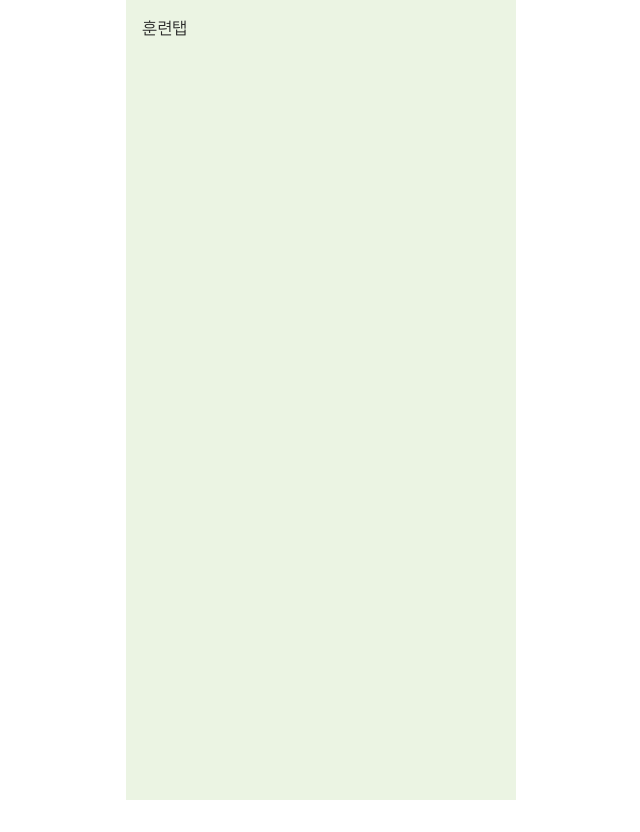
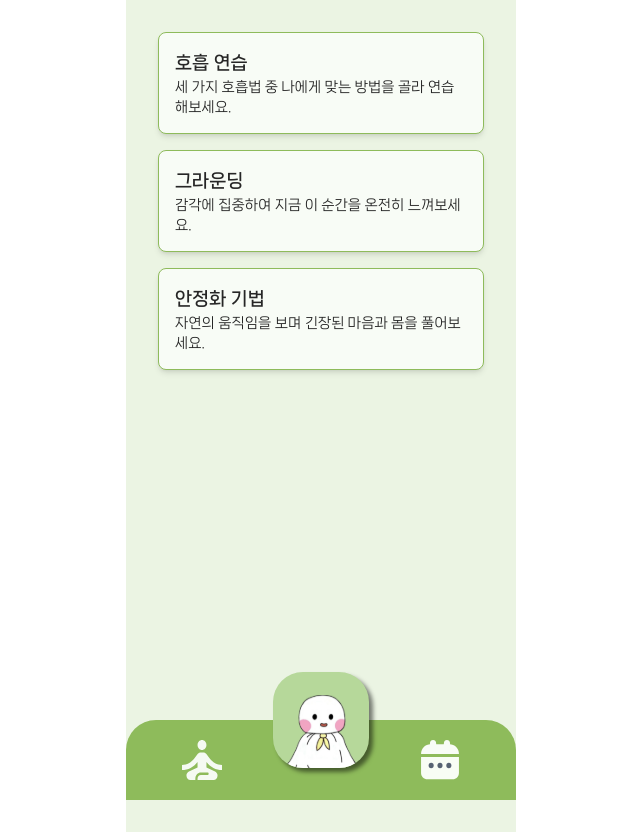
Before and after one commit to seomsoo/ddasoom, a Next.js app in the folder Frontend/: page /training in a window 1280 px wide. Shown: the whole page, without its empty margins (319-959 px from the left). Before the commit the page ends 800 px from the top, so only its background shows below. Built offline with nearby package versions, Linux system fonts and the light colour scheme.

Commit message:
[FEAT] #11 훈련탭 페이지 추가

```diff
--- a/Frontend/src/app/training/page.tsx
+++ b/Frontend/src/app/training/page.tsx
@@ -1,9 +1,33 @@
 import React from 'react';
 
-export default function training() {
+import Navbar from '@/components/Navbar';
+
+export default function Training() {
   return (
-    <div>
-      훈련탭
+    <div className="flex flex-col items-center min-h-screen p-4">
+      <div className="flex bg-main4 border border-main1 shadow-md rounded-lg w-full max-w-md p-4 mb-4">
+        <div>
+          <h2 className="text-lg font-nanumBold">호흡 연습</h2>
+          <p className="text-sm">세 가지 호흡법 중 나에게 맞는 방법을 골라 연습해보세요.</p>
+        </div>
+      </div>
+
+      <div className="flex items-start border border-main1 bg-main4 shadow-md rounded-lg w-full max-w-md p-4 mb-4">
+        <div>
+          <h2 className="text-lg font-nanumBold">그라운딩</h2>
+          <p className="text-sm ">감각에 집중하여 지금 이 순간을 온전히 느껴보세요.</p>
+        </div>
+      </div>
+
+      <div className="flex items-start border border-main1 bg-main4 shadow-md rounded-lg w-full max-w-md p-4 mb-16">
+        <div>
+          <h2 className="text-lg font-nanumBold">안정화 기법</h2>
+          <p className="text-sm">자연의 움직임을 보며 긴장된 마음과 몸을 풀어보세요.</p>
+        </div>
+      </div>
+
+      {/* Navbar */}
+      <Navbar />
     </div>
   );
 }
```
